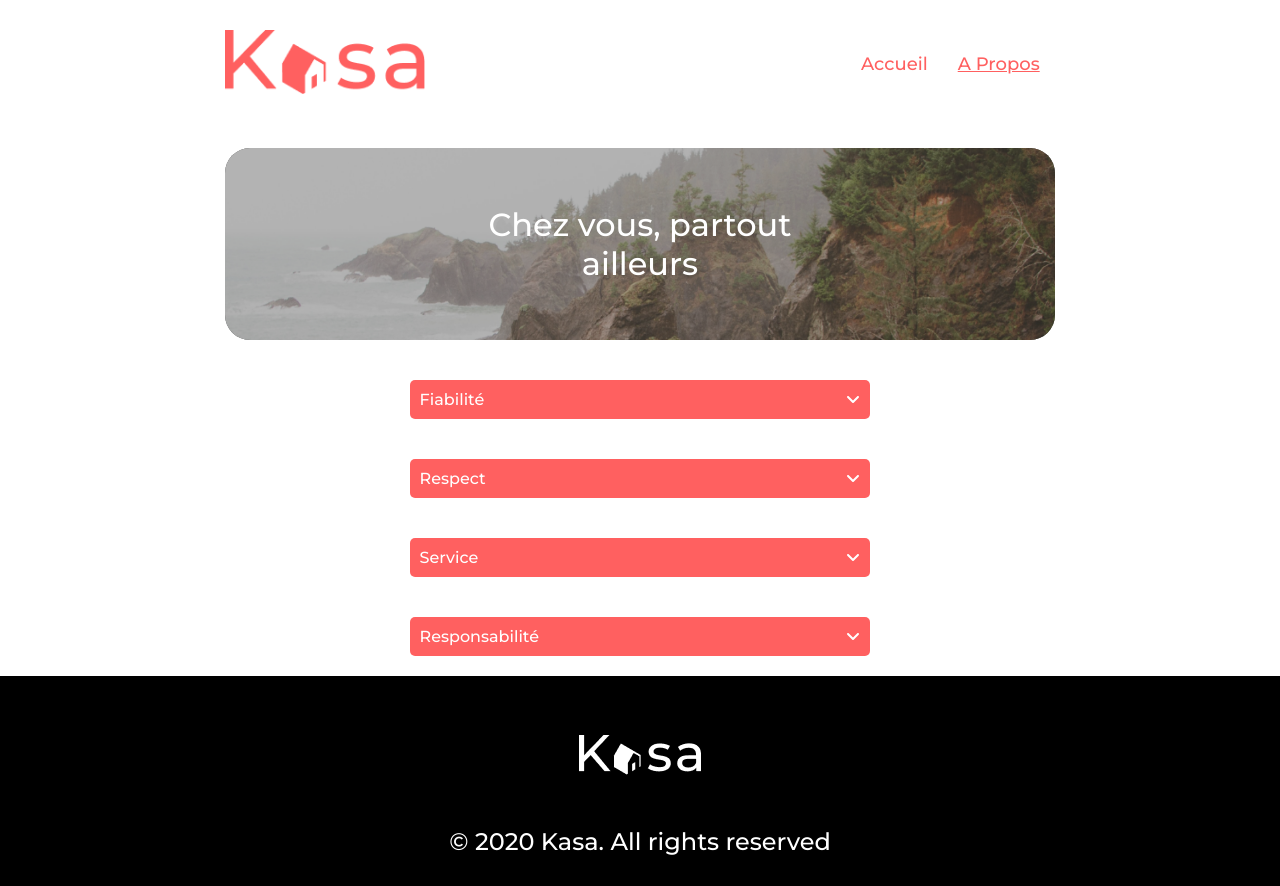
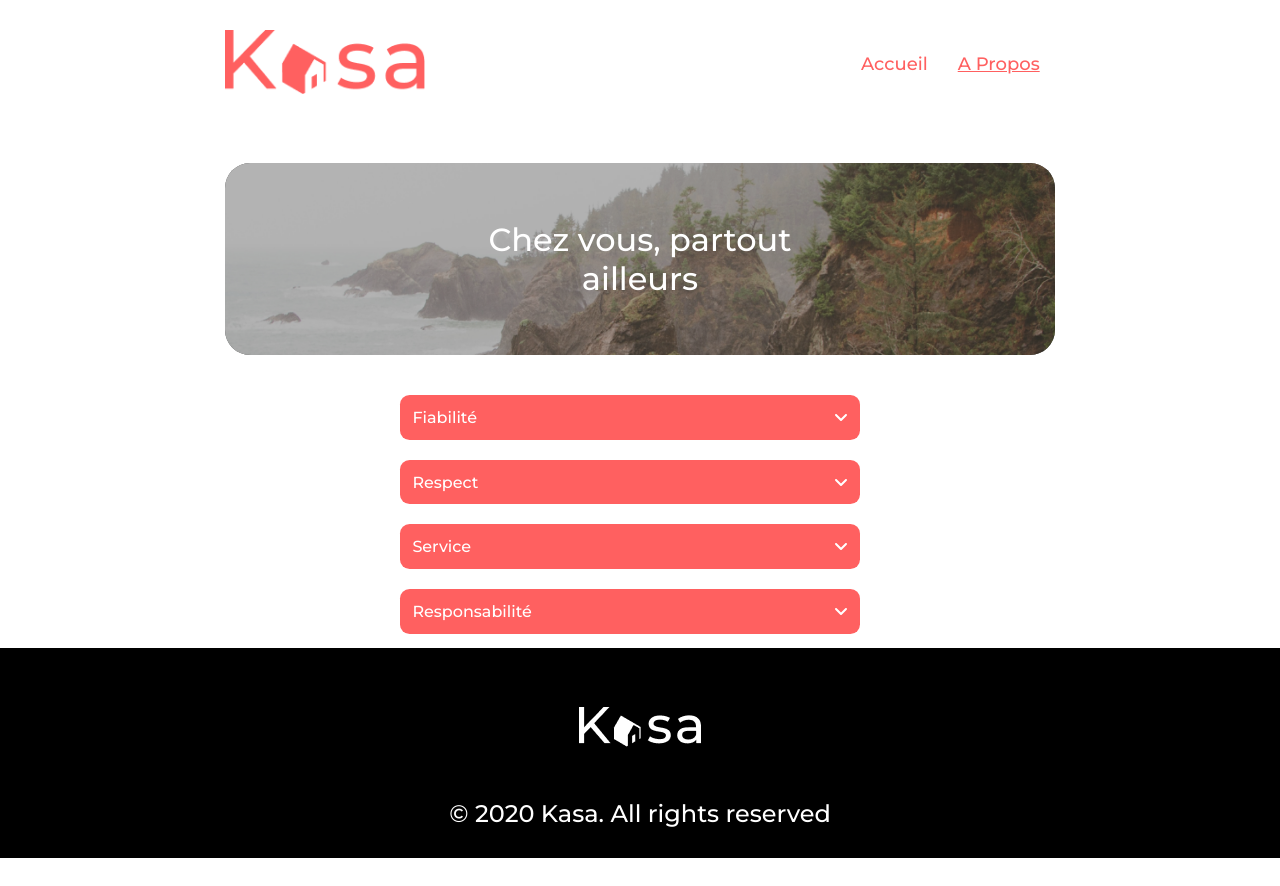
Before and after one commit to MathisZerbib/Zerbib_Mathis_10_240622, a React (Create React App) app: page /about in a window 1280 px wide. After the commit the page ends 858 px from the top, so only its background shows below. Built offline with nearby package versions, Linux system fonts and the light colour scheme.

Commit message:
fix alignement + accordion alignement

```diff
--- a/src/App.css
+++ b/src/App.css
@@ -73,7 +73,8 @@
 .accordionCard {
   width: 100%;
   justify-content: space-between;
-  margin: 20px;
+  margin-right: 20px;
+  margin-top: 20px;
 }
 
 .accordionTitle {
@@ -83,13 +84,13 @@
   cursor: pointer;
   background-color: #FF6060;
   color: white;
-  padding: 10px;
-  border-radius: 5px;
+  padding: 0.8rem;
+  border-radius: 0.6rem;
 }
 
 .accordionContent {
   color: #FF6060;
-  padding: 1rem;
+  padding: 0.5rem;
   background: #f6f6f6;
   text-align: initial;
   text-decoration: inherit;
@@ -132,8 +133,10 @@ to   { opacity: 1; }
 
 
 .accordionContentList {
-
-  padding: 0.5rem;
+  color: #FF6060;
+  padding-top: 0.25rem;
+  padding-left: 0.5rem;
+  font-size: 1rem;
   background: #f6f6f6;
   text-align: initial;
   text-decoration: inherit;
@@ -152,8 +155,13 @@ to   { opacity: 1; }
        animation: fadein 1s;
 }
 
+.accordionContentList:first-child {
+  padding-top: 0.5rem;
+}
+
 .accordionContentList:last-child {
   border-radius: 0 0 10px 10px;
+  padding-bottom: 0.5rem;
 }
 
 
@@ -410,3 +418,8 @@ to   { opacity: 1; }
   right: 25px;
   line-height: 25px;
 }
+
+
+
+
+/*  */
```
Also changed, not shown: 1 other file (tests, documents, lock files or other folders).
